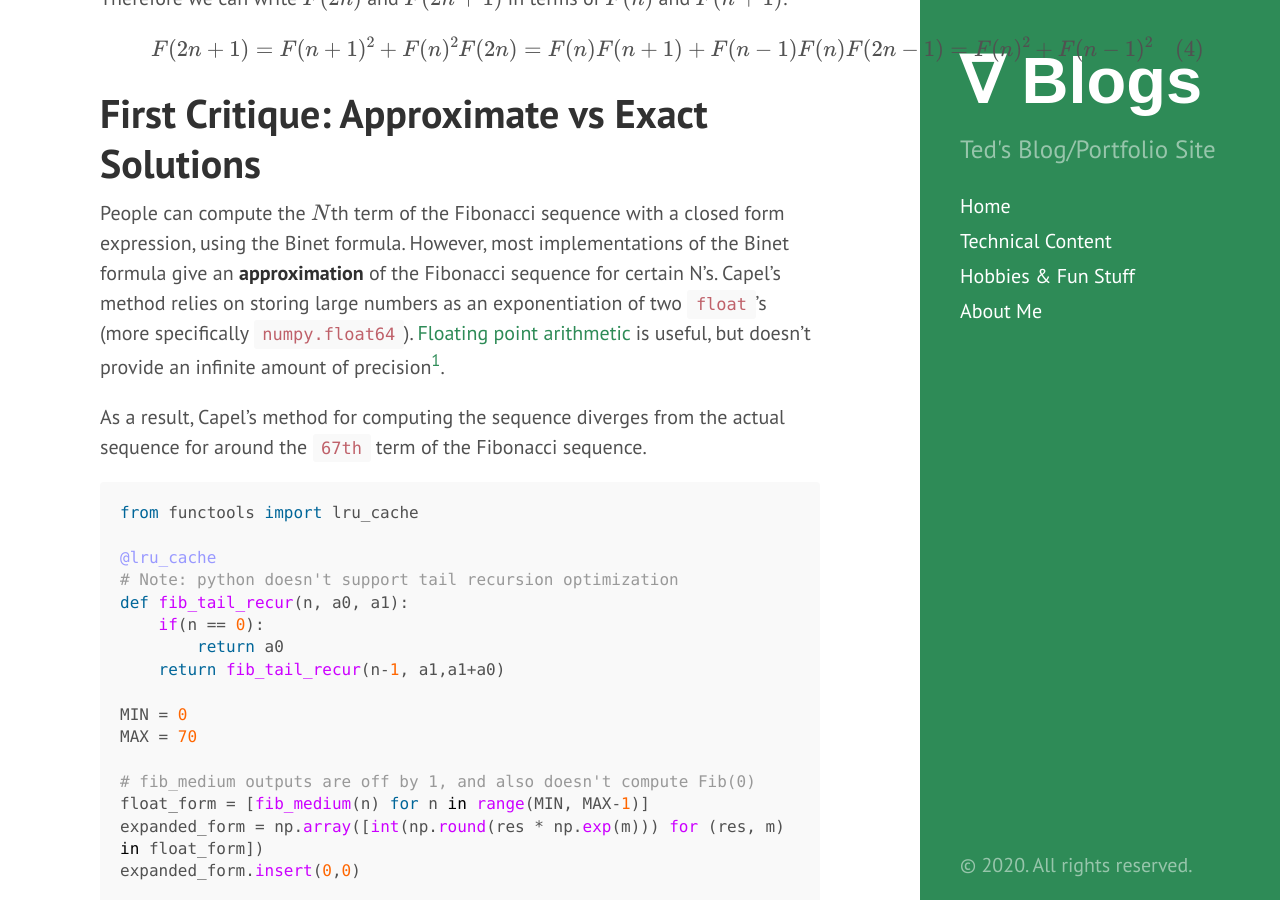
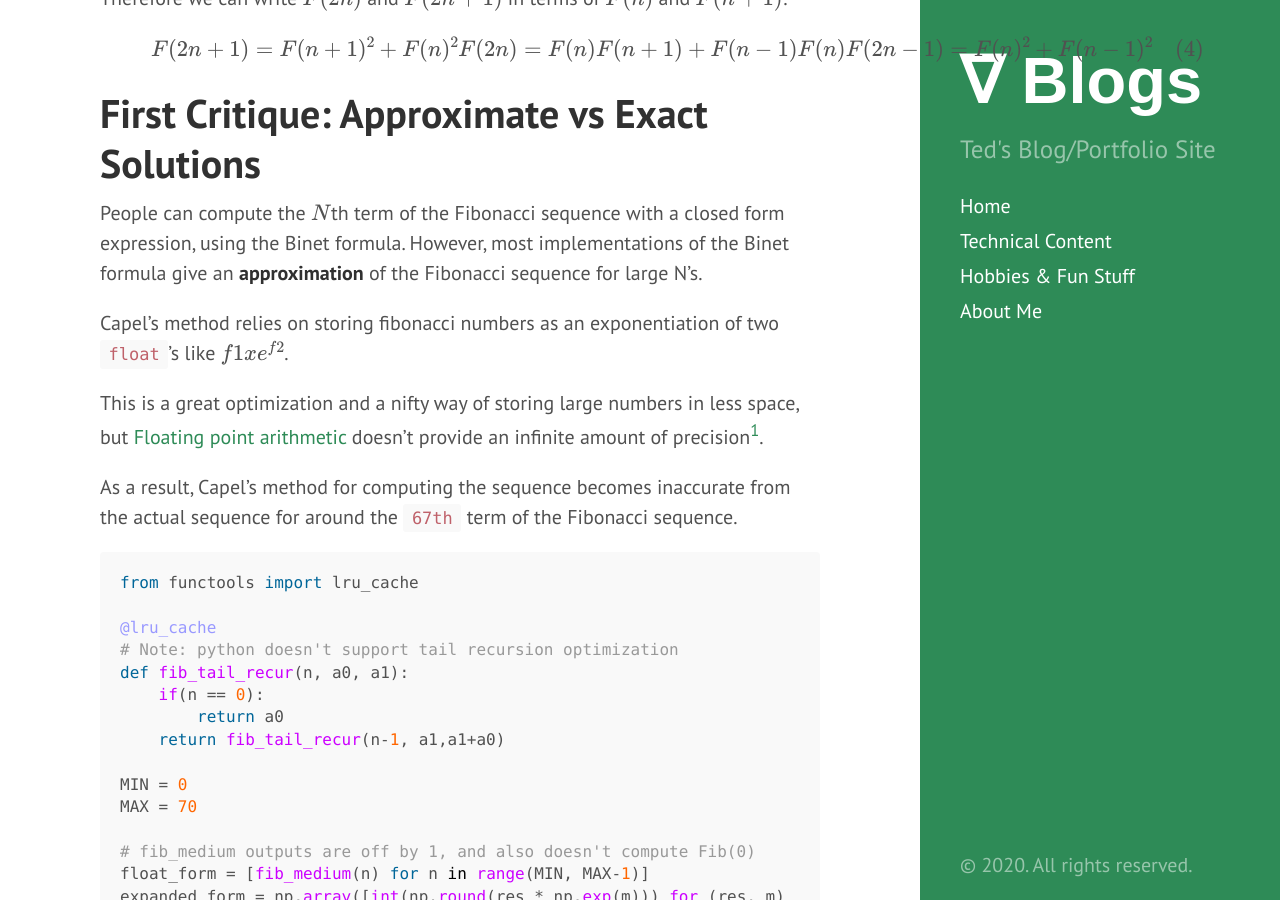
Before and after one commit to tedkim97/tedkim97.github.io, a Jekyll site: the page built from _posts/2020-12-13-fib_critique.md, in a window 1280 px wide and 900 px high, scrolled down 2145 px. Built offline with Jekyll 4.4.1, drawn with Linux system fonts in a browser that asks for light colours; formulas are drawn with MathJax 3.

Commit message:
minor typo fixes

````diff
--- a/_posts/2020-12-13-fib_critique.md
+++ b/_posts/2020-12-13-fib_critique.md
@@ -83,11 +83,15 @@ F(2n-1) = F(n)^2+F(n-1)^2 \\
 $$
 
 # First Critique: Approximate vs Exact Solutions
-People can compute the $N$th term of the Fibonacci sequence with a closed form expression, using the Binet formula. However, most implementations of the Binet formula give an **approximation** of the Fibonacci sequence for certain N's. Capel's method relies on storing large numbers as an exponentiation of two `float`'s (more specifically `numpy.float64`). [Floating point arithmetic](https://en.wikipedia.org/wiki/Floating-point_arithmetic) is useful, but doesn't provide an infinite amount of precision[^1].
+People can compute the $N$th term of the Fibonacci sequence with a closed form expression, using the Binet formula. However, most implementations of the Binet formula give an **approximation** of the Fibonacci sequence for large N's.
+
+Capel's method relies on storing fibonacci numbers as an exponentiation of two `float`'s like $ f1 x e^{f2} $.
+
+This is a great optimization and a nifty way of storing large numbers in less space, but [Floating point arithmetic](https://en.wikipedia.org/wiki/Floating-point_arithmetic) doesn't provide an infinite amount of precision[^1].
 
 [^1]: To be fair, calculating Fibonacci numbers with unsigned integers will cause errors, as the numbers of the Fibonacci sequence cause the values to overflow for most languages
 
-As a result, Capel's method for computing the sequence diverges from the actual sequence for around the `67th` term of the Fibonacci sequence.
+As a result, Capel's method for computing the sequence becomes inaccurate from the actual sequence for around the `67th` term of the Fibonacci sequence.
 
 ```python
 from functools import lru_cache
````
